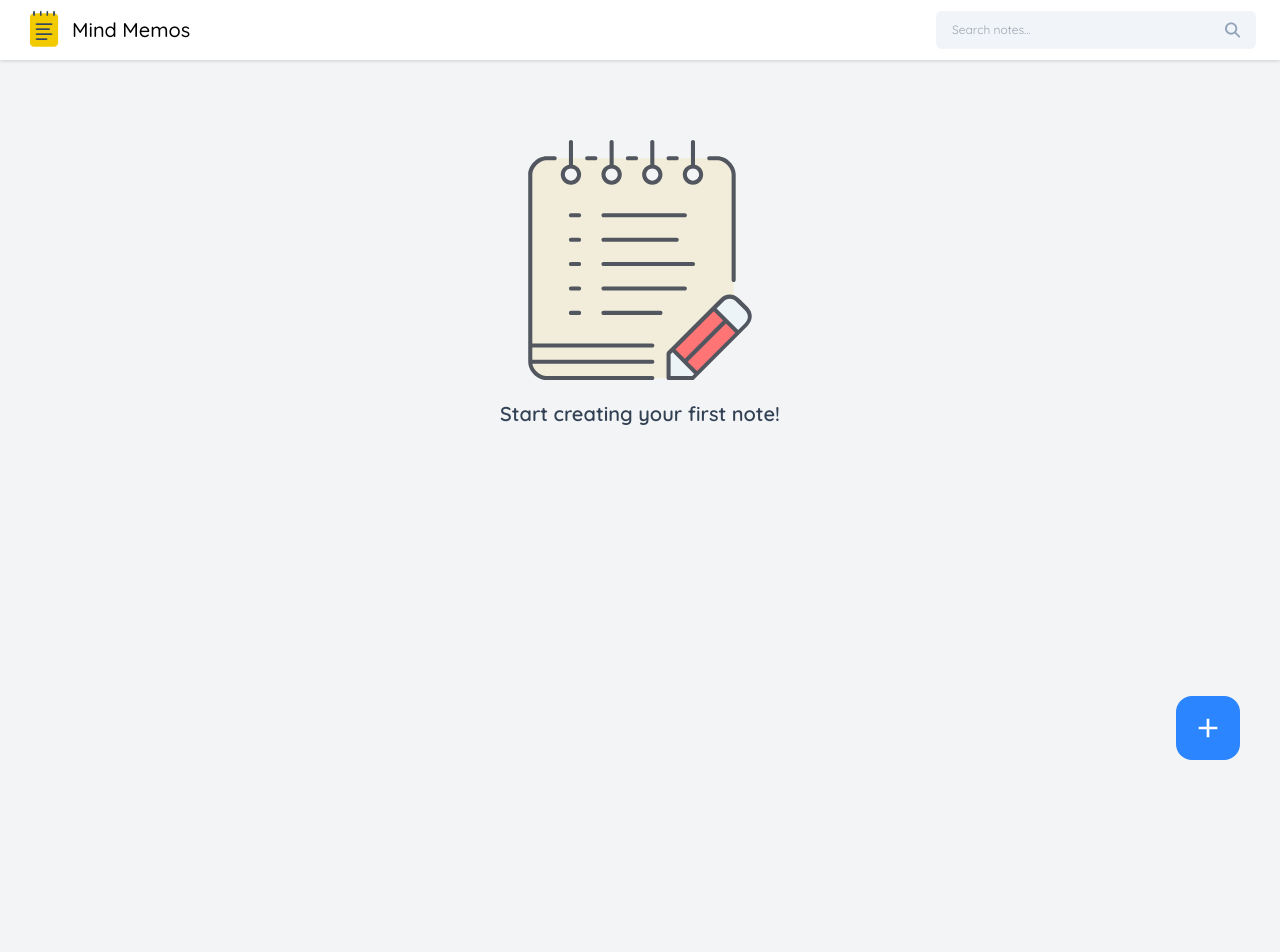
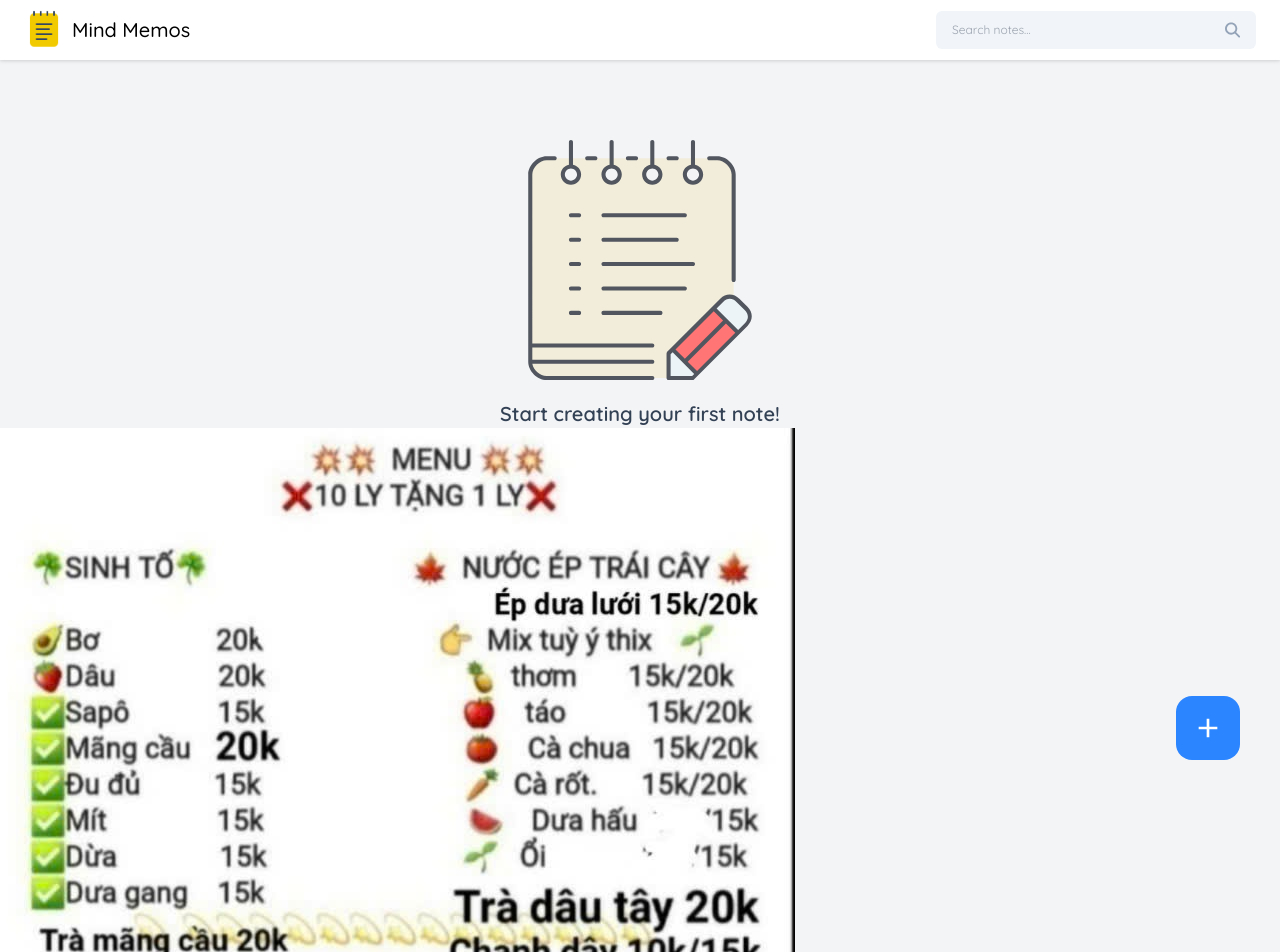
Before and after one commit to quatabenho/mern-stack-notes-app, a React (Vite) app in the folder frontend/mern-stack-notes-app/: page / in a window 1280 px wide. Shown: the top 952 px of the page. Before the commit the page ends 800 px from the top, so only its background shows below. Built offline with nearby package versions, Linux system fonts and the light colour scheme; no server answers.

Commit message:
add assets

```diff
--- a/frontend/mern-stack-notes-app/src/pages/Home/Home.jsx
+++ b/frontend/mern-stack-notes-app/src/pages/Home/Home.jsx
@@ -10,6 +10,8 @@ import ToastMessage from '../../components/ToastMessage/ToastMessage'
 import EmptyCard from '../../components/EmptyCard/EmptyCard'
 import AddNotesImg from '../../../src/assets/addnote.svg'
 import hellen from '../../../src/assets/hellen.jpg'
+import sinhto from '../../../src/assets/sinhto.jpg'
+
 const Home = () => {
 
   const [openAddEditModal, setOpenAddEditModal] = React.useState({
@@ -137,7 +139,7 @@ const Home = () => {
             imgSrc={AddNotesImg}
             message={`Start creating your first note!`}/>)}
         </div>
-
+             <img src={sinhto} alt="" srcset="" />
         <button className='w-16 h-16 flex items-center justify-center rounded-2xl bg-primary hover:bg-blue-600 absolute right-10 bottom-10'
          onClick={() => {
           setOpenAddEditModal({ isShown: true, type: 'add', data: null })
```
